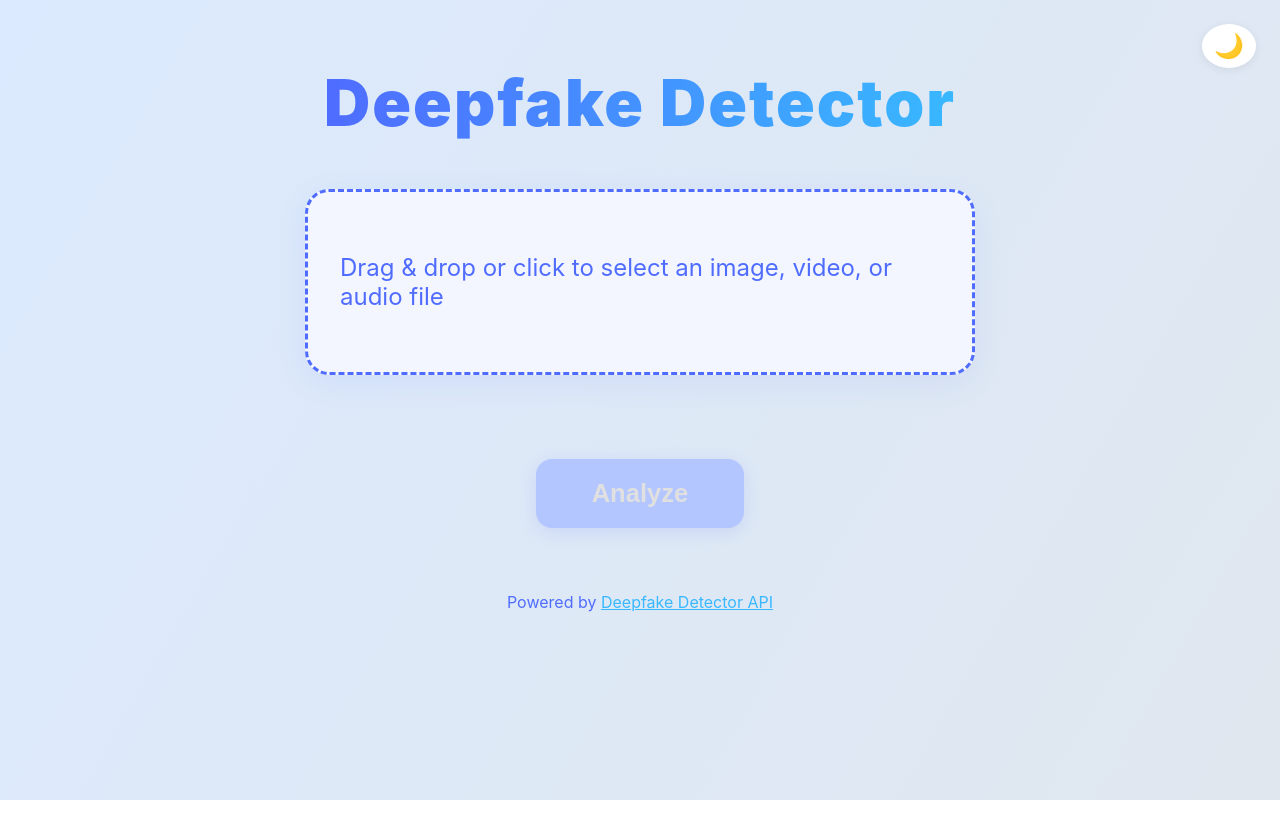
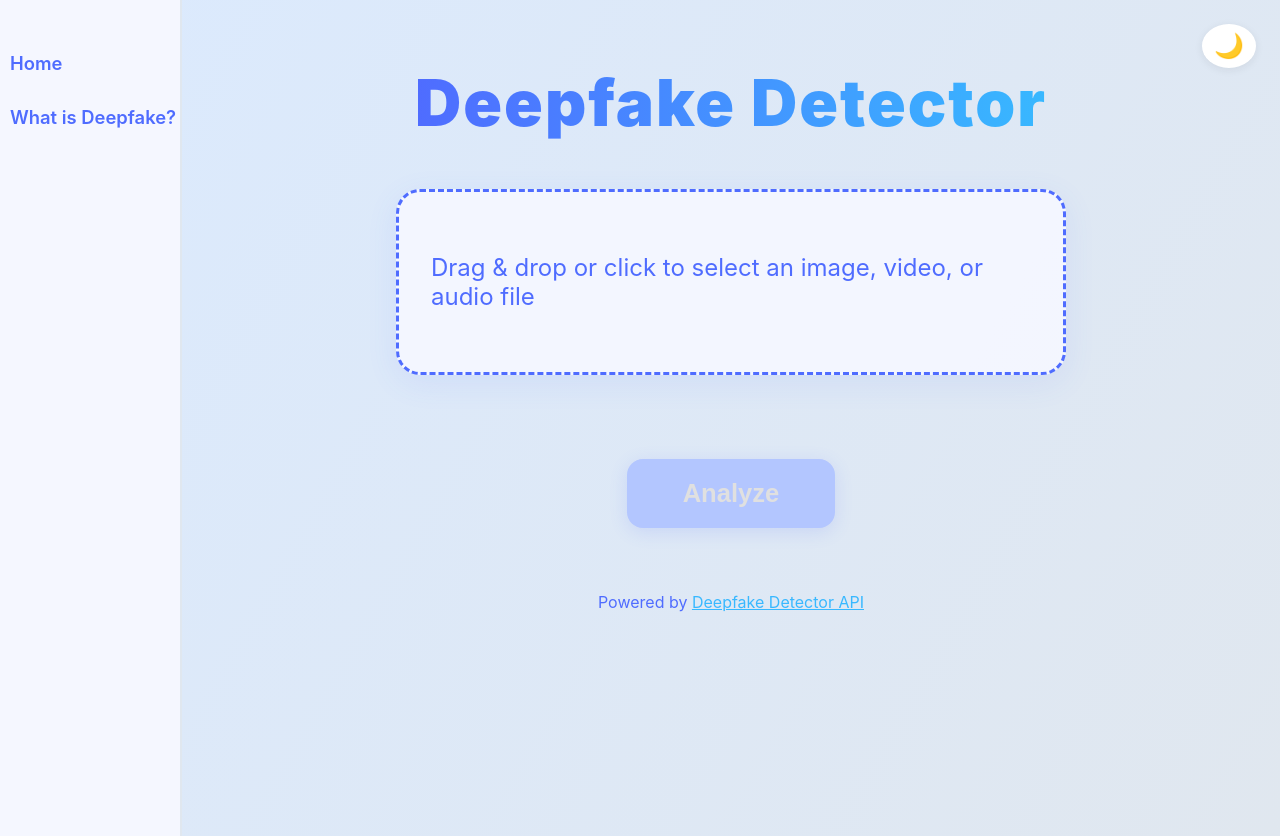
Before and after one commit to AyushChauhan910/Deepfake_Detector_frontend_, a React (Create React App) app in the folder frontend/: page / in a window 1280 px wide. Before the commit the page ends 800 px from the top, so only its background shows below. Built offline with nearby package versions, Linux system fonts and the light colour scheme.

Commit message:
added navbar

```diff
--- a/frontend/src/App.css
+++ b/frontend/src/App.css
@@ -602,34 +602,140 @@ body.dark-mode .download-report-btn:hover {
   background: linear-gradient(90deg, #38b8ff, #b3c6ff);
 }
 
-@media (max-width: 600px) {
-  .container {
-    padding: 0 8px;
+.app-layout {
+  display: flex;
+  min-height: 100vh;
+  width: 100vw;
+  background: none;
+}
+.side-navbar {
+  width: 180px;
+  min-width: 140px;
+  background: #f5f7ff;
+  border-right: 2px solid #e0e7ef;
+  display: flex;
+  flex-direction: column;
+  align-items: center;
+  padding: 36px 0 0 0;
+  position: sticky;
+  top: 0;
+  height: 100vh;
+  z-index: 100;
+}
+.nav-link {
+  display: block;
+  width: 100%;
+  padding: 16px 32px;
+  color: #4f6cff;
+  font-size: 1.15rem;
+  font-weight: 600;
+  text-decoration: none;
+  border-left: 20px solid transparent;
+  transition: background 0.18s, color 0.18s, border-color 0.18s;
+}
+.nav-link:hover, .nav-link.active {
+  background: #e0e7ef;
+  color: #22304a;
+  border-left: 4px solid #4f6cff;
+}
+.main-content {
+  flex: 1;
+  padding: 0 0 0 0;
+  min-width: 0;
+  position: relative;
+  display: flex;
+  flex-direction: column;
+  align-items: center;
+}
+body.dark-mode .side-navbar {
+  background: #23262f;
+  border-right: 2px solid #181a20;
+}
+body.dark-mode .nav-link {
+  color: #b3c6ff;
+}
+body.dark-mode .nav-link:hover, body.dark-mode .nav-link.active {
+  background: #181a20;
+  color: #fff;
+  border-left: 4px solid #b3c6ff;
+}
+.education-page {
+  max-width: 800px;
+  margin: 48px auto 0 auto;
+  padding: 32px 24px;
+  background: rgba(245,247,255,0.98);
+  border-radius: 18px;
+  box-shadow: 0 4px 32px rgba(79,108,255,0.07);
+  color: #22304a;
+}
+.education-page h2 {
+  font-size: 2.2rem;
+  color: #4f6cff;
+  margin-bottom: 18px;
+}
+.edu-section {
+  margin-bottom: 32px;
+}
+.edu-section h3 {
+  color: #38b8ff;
+  margin-bottom: 8px;
+}
+body.dark-mode .education-page {
+  background: #23262f;
+  color: #f1f1f1;
+  box-shadow: 0 4px 32px rgba(30,32,40,0.13);
+}
+body.dark-mode .education-page h2 {
+  color: #b3c6ff;
+}
+body.dark-mode .edu-section h3 {
+  color: #b3c6ff;
+}
+@media (max-width: 900px) {
+  .app-layout {
+    flex-direction: column;
   }
-  .dropzone, .result, .progress-bar-container {
-    max-width: 98vw;
+  .side-navbar {
+    flex-direction: row;
+    width: 100vw;
     min-width: 0;
-    padding-left: 8px;
-    padding-right: 8px;
+    height: auto;
+    border-right: none;
+    border-bottom: 2px solid #e0e7ef;
+    padding: 0;
+    position: static;
+    z-index: 100;
+    align-items: center;
+    justify-content: center;
   }
-  .title {
-    font-size: 2.1rem;
-    margin: 32px 0 18px 0;
+  .nav-link {
+    padding: 14px 18px;
+    border-left: none;
+    border-bottom: 4px solid transparent;
+    font-size: 1.05rem;
+    text-align: center;
   }
-  .result {
-    padding: 18px 8px;
+  .nav-link:hover, .nav-link.active {
+    background: #e0e7ef;
+    color: #22304a;
+    border-bottom: 4px solid #4f6cff;
+    border-left: none;
   }
-  .toast {
-    right: 8px;
-    top: 56px;
-    min-width: 140px;
-    font-size: 0.95rem;
-    padding: 14px 18px 14px 10px;
+  body.dark-mode .side-navbar {
+    border-bottom: 2px solid #181a20;
+    border-right: none;
   }
-  .toast-close {
-    top: 4px;
-    right: 4px;
-    font-size: 1.1rem;
-    padding: 1px 6px;
+  .main-content {
+    padding: 0;
   }
 }
+@media (max-width: 600px) {
+  .education-page {
+    margin: 18px 0 0 0;
+    padding: 12px 2px;
+    border-radius: 10px;
+  }
+  .side-navbar {
+    padding: 0;
+  }
+}
--- a/frontend/src/App.js
+++ b/frontend/src/App.js
@@ -2,7 +2,7 @@ import React, { useState, useEffect } from "react";
 import { useDropzone } from "react-dropzone";
 import { motion, AnimatePresence } from "framer-motion";
 import "./App.css";
-import { BrowserRouter as Router, Routes, Route} from "react-router-dom";
+import { BrowserRouter as Router, Routes, Route, Link } from "react-router-dom";
 import jsPDF from "jspdf";
 import html2canvas from "html2canvas";
 
@@ -105,6 +105,38 @@ function ResultFeedback({ onRate, rated }) {
 }
 
 const API_URL = "https://ayush0910-deepfake-detector.hf.space/api/infer";
+
+// Education page component
+function Education() {
+  return (
+    <div className="education-page">
+      <h2>Educational Content</h2>
+      <p>Learn about deepfakes, detection methods, and digital literacy.</p>
+      {/* Add articles, videos, infographics here */}
+      <div className="edu-section">
+        <h3>What are Deepfakes?</h3>
+        <p>Deepfakes are synthetic media in which a person in an existing image or video is replaced with someone else's likeness using artificial intelligence.</p>
+      </div>
+      <div className="edu-section">
+        <h3>How Deepfake Detection Works</h3>
+        <ul>
+          <li>AI models analyze inconsistencies in facial movements, lighting, and audio.</li>
+          <li>Frame-by-frame analysis and artifact detection.</li>
+          <li>Use of neural networks trained on real and fake data.</li>
+        </ul>
+      </div>
+      <div className="edu-section">
+        <h3>Digital Literacy Tips</h3>
+        <ul>
+          <li>Be skeptical of sensational content.</li>
+          <li>Check sources and context.</li>
+          <li>Use tools to verify media authenticity.</li>
+        </ul>
+      </div>
+      {/* You can add more rich content, videos, or infographics here */}
+    </div>
+  );
+}
 
 function App() {
   const [file, setFile] = useState(null);
@@ -214,7 +246,12 @@ function App() {
 
   return (
     <Router>
-      <div className={`container ${theme}-theme`}>
+      <div className={`app-layout ${theme}-theme`}>
+        <nav className="side-navbar">
+          <Link to="/" className="nav-link">Home</Link>
+          <Link to="/education" className="nav-link">What is Deepfake?</Link>
+        </nav>
+        <div className="main-content">
           <motion.button
             className="theme-toggle-btn"
             onClick={toggleTheme}
@@ -342,7 +379,9 @@ function App() {
                 </footer>
               </>
             } />
+            <Route path="/education" element={<Education />} />
           </Routes>
+        </div>
       </div>
     </Router>
   );
```
Lines whose indentation alone changed are shown as unchanged.
